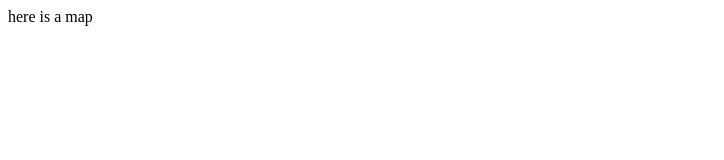
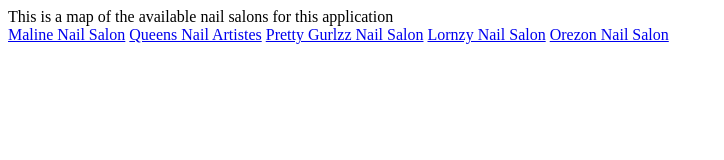
Before and after one commit to wairatimurage/PHENOMENAIL, a website: page frontend/index.html in a window 1280 px wide. Shown: the whole page, without its empty margins (0-724 px from the left). Drawn offline with Linux system fonts and the light colour scheme; files that its build step writes are made by us from their sources; files whose address does not match are found by name.

```diff
--- a/frontend/index.html
+++ b/frontend/index.html
@@ -6,10 +6,19 @@
     <meta name="viewport" content="width=device-width, initial-scale=1.0" />
     <link rel="stylesheet" href="/css/style.css" />
     <script src="/js/apiCalls.js" async></script>
-    <title>Document</title>
+    <title>Cosmetic Beauticians Application</title>
+     <base href = "https://www.beauticians.com/">
     <meta name="description" content="" />
   </head>
   <body>
-    <section class="map-view">here is a map</section>
+    <section class="map-view">This is a map of the available nail salons for this application</section>
+    <section>
+    <a href= "/html/index.htm" target = "_self">Maline Nail Salon</a>
+      <a href= "/html/index.htm" target = "_self">Queens Nail Artistes</a>
+      <a href= "/html/index.htm" target = "_self">Pretty Gurlzz Nail Salon</a>
+      <a href= "/html/index.htm" target = "_self">Lornzy Nail Salon</a>
+      <a href= "/html/index.htm" target = "_self">Orezon Nail Salon</a>
+    </section>
+
   </body>
 </html>
```
